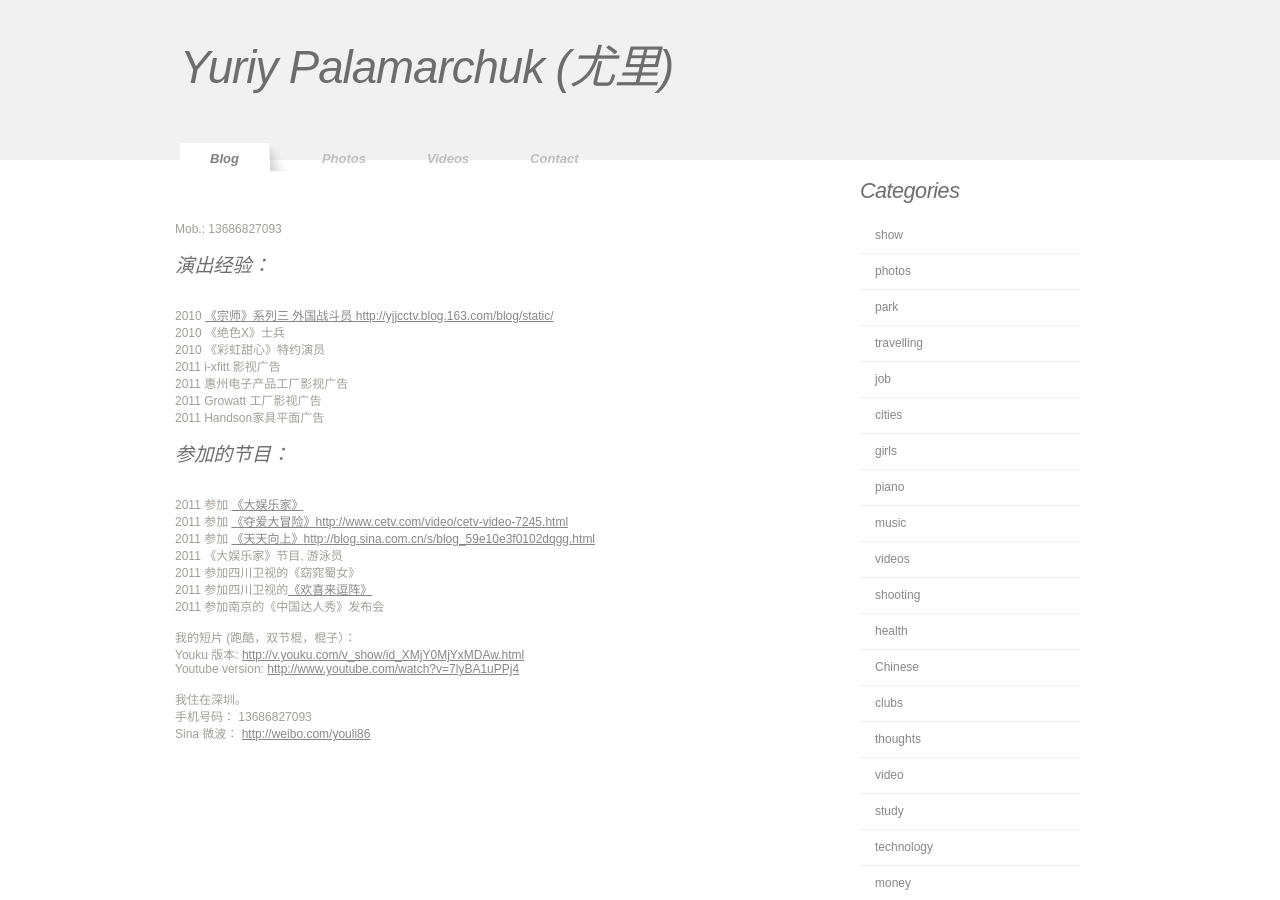
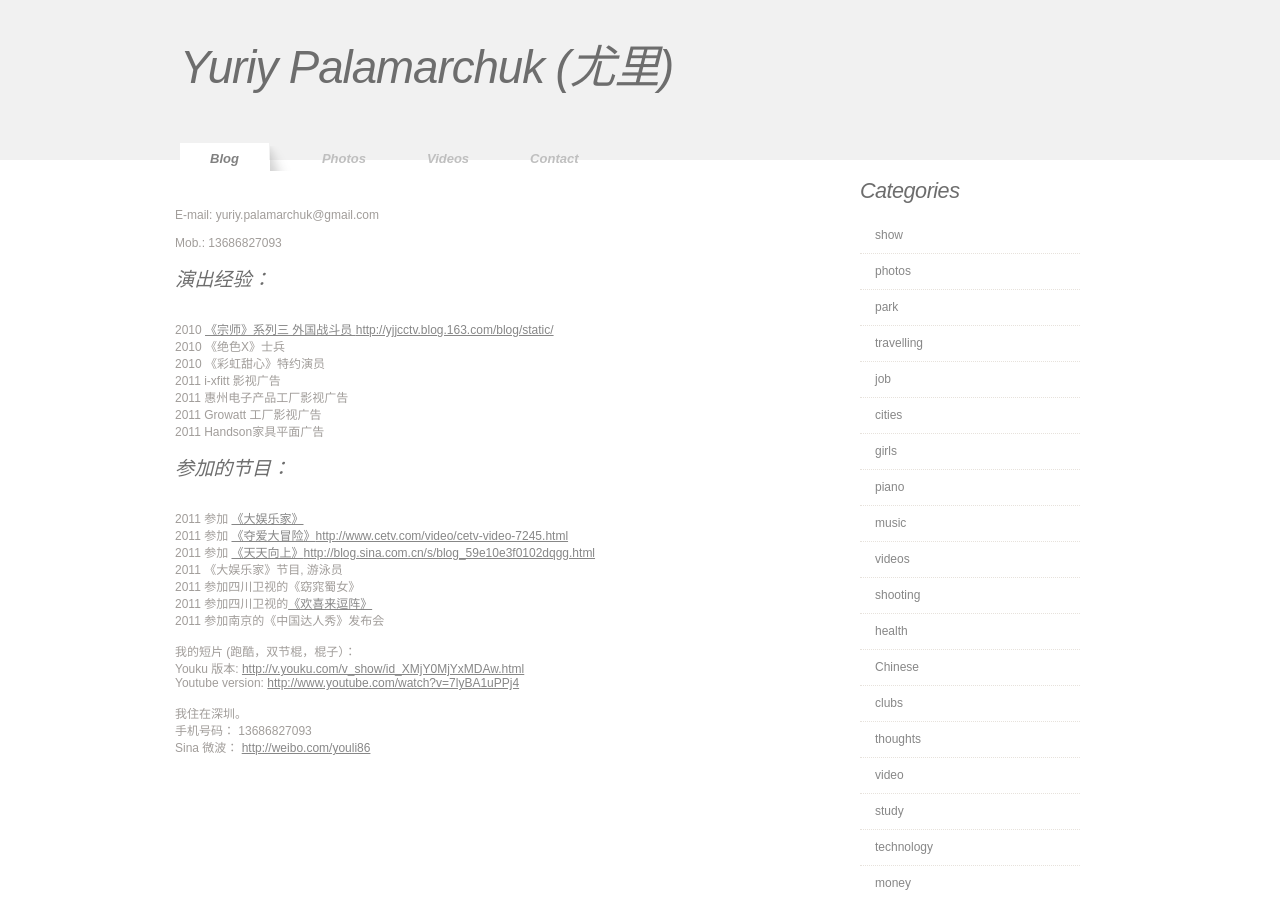
Before and after one commit to iurii/iurii.github.com, a Jekyll site: the page built from about.html, in a window 1280 px wide and 900 px high. Built offline with Jekyll 4.4.1, drawn with Linux system fonts in a browser that asks for light colours; comment, search, counter and statistics services are not loaded.

Commit message:
email added

```diff
--- a/about.html
+++ b/about.html
@@ -7,7 +7,7 @@ title: Yuriy Palamarchuk
 <br />
  <div style="width: 600px; margin-left: auto ; margin-right: auto ;">
 <br />
-<br />
+E-mail: yuriy.palamarchuk@gmail.com <br /><br />
 Mob.: 13686827093<br />
 <br />
 <h3>演出经验：</h3><br /><br />
```
